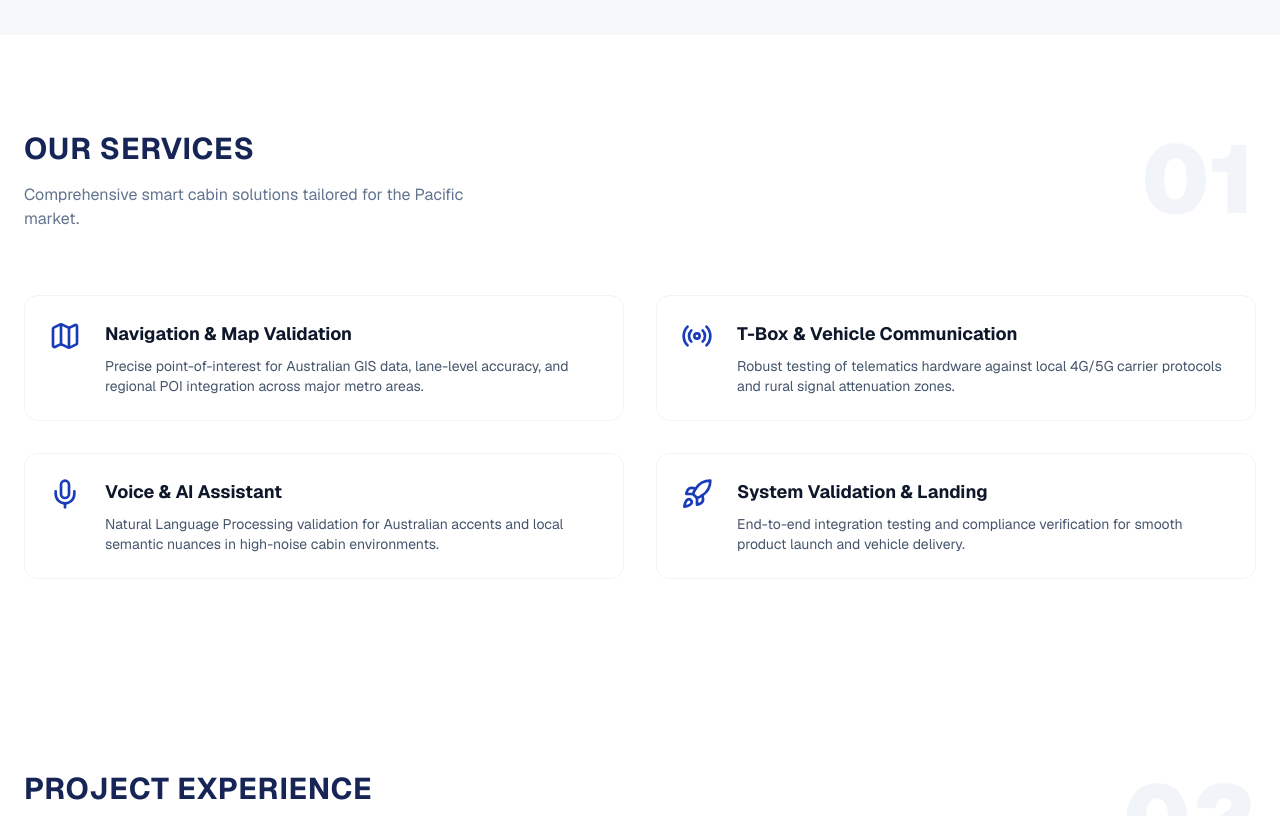
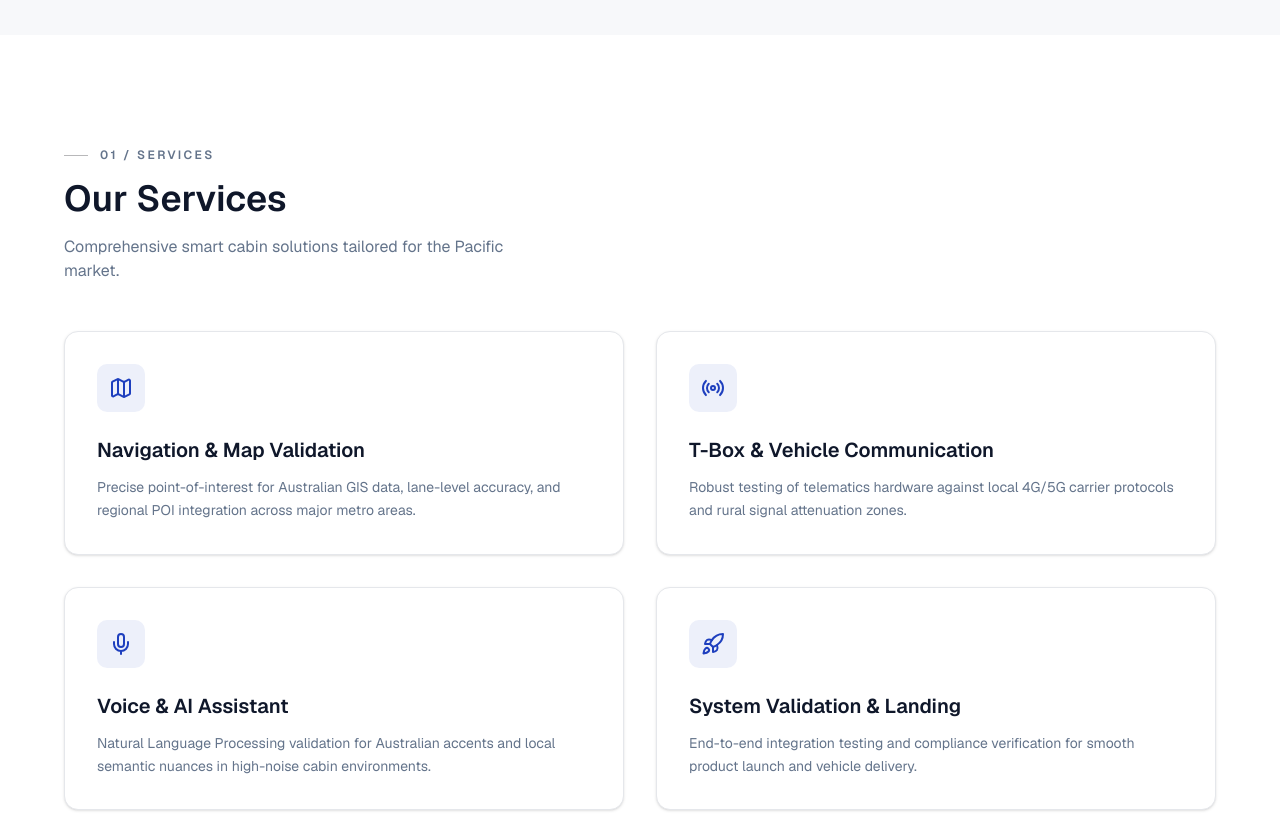
Before and after one commit to real-stanyan/Relianex, a Next.js app: page / in a window 1280 px wide. Shown: the part 1220-2036 px from the top of the page. Built offline with nearby package versions, Linux system fonts and the light colour scheme.

Commit message:
refactor(services): standardize cards and remove 01 watermark

```diff
--- a/components/sections/OurServices.tsx
+++ b/components/sections/OurServices.tsx
@@ -1,90 +1,55 @@
-import React from "react";
 import { Map, Radio, Mic, Rocket } from "lucide-react";
+import { Section } from "@/components/ui/section";
+import { Eyebrow } from "@/components/ui/eyebrow";
+import { FeatureCard } from "@/components/ui/feature-card";
+
+const services = [
+  {
+    icon: Map,
+    title: "Navigation & Map Validation",
+    description:
+      "Precise point-of-interest for Australian GIS data, lane-level accuracy, and regional POI integration across major metro areas.",
+  },
+  {
+    icon: Radio,
+    title: "T-Box & Vehicle Communication",
+    description:
+      "Robust testing of telematics hardware against local 4G/5G carrier protocols and rural signal attenuation zones.",
+  },
+  {
+    icon: Mic,
+    title: "Voice & AI Assistant",
+    description:
+      "Natural Language Processing validation for Australian accents and local semantic nuances in high-noise cabin environments.",
+  },
+  {
+    icon: Rocket,
+    title: "System Validation & Landing",
+    description:
+      "End-to-end integration testing and compliance verification for smooth product launch and vehicle delivery.",
+  },
+];
 
 export default function OurServices() {
   return (
-    <section
-      id="our_service"
-      className="py-24 px-6 bg-white relative overflow-hidden"
-    >
-      <div className="max-w-7xl mx-auto relative z-10">
-        <div className="flex justify-between items-end mb-16">
-          <div>
-            <h2 className="text-3xl font-bold text-blue-950 mb-4 uppercase tracking-wide">
-              Our Services
-            </h2>
-            <p className="text-slate-500 max-w-md">
-              Comprehensive smart cabin solutions tailored for the Pacific
-              market.
-            </p>
-          </div>
-          <div className="text-8xl font-black text-slate-100 absolute right-0 top-0 -z-10 select-none">
-            01
-          </div>
-        </div>
-
-        <div className="grid grid-cols-1 md:grid-cols-2 gap-8">
-          {/* Service 1 */}
-          <div className="flex gap-6 p-6 border border-slate-100 rounded-xl hover:border-blue-100 hover:bg-slate-50 transition-colors">
-            <div className="text-blue-800 shrink-0">
-              <Map className="w-8 h-8" />
-            </div>
-            <div>
-              <h4 className="font-bold text-lg mb-2">
-                Navigation & Map Validation
-              </h4>
-              <p className="text-slate-600 text-sm">
-                Precise point-of-interest for Australian GIS data, lane-level
-                accuracy, and regional POI integration across major metro
-                areas.
-              </p>
-            </div>
-          </div>
-          {/* Service 2 */}
-          <div className="flex gap-6 p-6 border border-slate-100 rounded-xl hover:border-blue-100 hover:bg-slate-50 transition-colors">
-            <div className="text-blue-800 shrink-0">
-              <Radio className="w-8 h-8" />
-            </div>
-            <div>
-              <h4 className="font-bold text-lg mb-2">
-                T-Box & Vehicle Communication
-              </h4>
-              <p className="text-slate-600 text-sm">
-                Robust testing of telematics hardware against local 4G/5G
-                carrier protocols and rural signal attenuation zones.
-              </p>
-            </div>
-          </div>
-          {/* Service 3 */}
-          <div className="flex gap-6 p-6 border border-slate-100 rounded-xl hover:border-blue-100 hover:bg-slate-50 transition-colors">
-            <div className="text-blue-800 shrink-0">
-              <Mic className="w-8 h-8" />
-            </div>
-            <div>
-              <h4 className="font-bold text-lg mb-2">Voice & AI Assistant</h4>
-              <p className="text-slate-600 text-sm">
-                Natural Language Processing validation for Australian accents
-                and local semantic nuances in high-noise cabin environments.
-              </p>
-            </div>
-          </div>
-          {/* Service 4 */}
-          <div className="flex gap-6 p-6 border border-slate-100 rounded-xl hover:border-blue-100 hover:bg-slate-50 transition-colors">
-            <div className="text-blue-800 shrink-0">
-              <Rocket className="w-8 h-8" />
-            </div>
-            <div>
-              <h4 className="font-bold text-lg mb-2">
-                System Validation & Landing
-              </h4>
-              <p className="text-slate-600 text-sm">
-                End-to-end integration testing and compliance verification for
-                smooth product launch and vehicle delivery.
-              </p>
-            </div>
-          </div>
-        </div>
+    <Section id="our_service" tone="surface">
+      <Eyebrow>01 / Services</Eyebrow>
+      <h2 className="text-3xl md:text-4xl font-semibold text-[var(--text)] mb-4">
+        Our Services
+      </h2>
+      <p className="text-[var(--text-muted)] max-w-md mb-12">
+        Comprehensive smart cabin solutions tailored for the Pacific market.
+      </p>
+      <div className="grid grid-cols-1 md:grid-cols-2 gap-6 md:gap-8">
+        {services.map((s) => (
+          <FeatureCard
+            key={s.title}
+            icon={s.icon}
+            title={s.title}
+            description={s.description}
+          />
+        ))}
       </div>
-    </section>
+    </Section>
   );
 }
```
